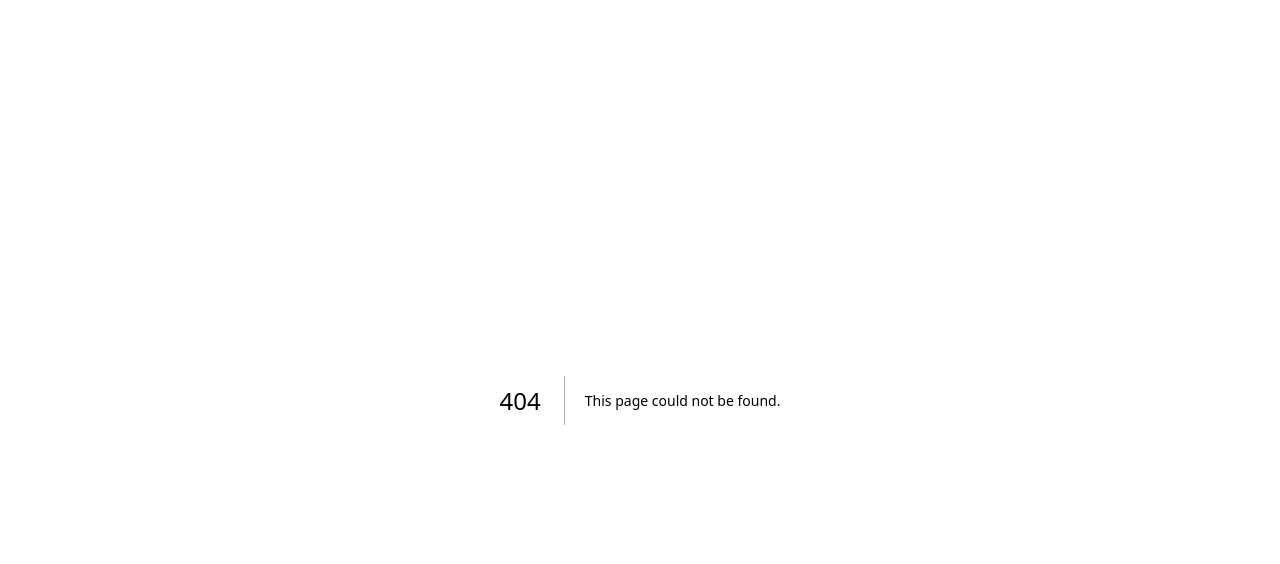
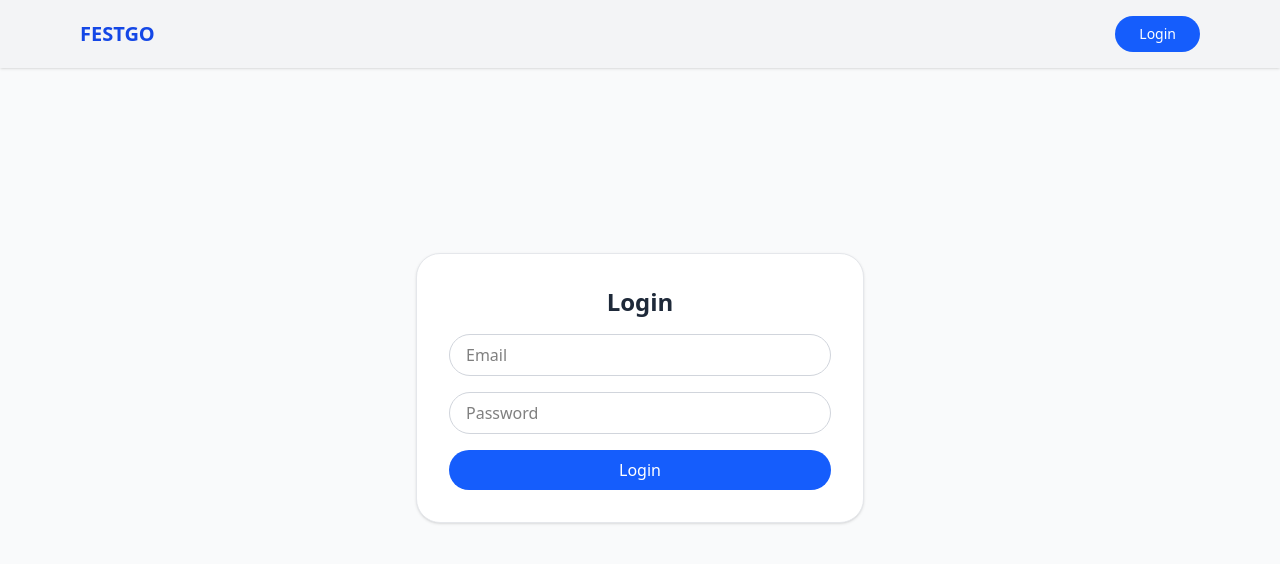
Before and after one commit to Bhargav00007/Festgo-Vendor-Dev, a Next.js app: page /login in a window 1280 px wide. Before the commit this address had no page. Shown: the top 564 px of the page. Built offline with nearby package versions, Linux system fonts and the light colour scheme.

Commit message:
Added Authentication and login page

```diff
--- /dev/null
+++ b/src/app/components/Navbar.tsx
@@ -0,0 +1,93 @@
+"use client";
+
+import { useEffect, useState } from "react";
+import { useRouter, usePathname } from "next/navigation";
+
+type UserInfo = {
+  email: string;
+  role: string;
+};
+
+function decodeJWT(token: string): UserInfo | null {
+  try {
+    const payload = JSON.parse(atob(token.split(".")[1]));
+    return {
+      email: payload.email,
+      role: payload.role,
+    };
+  } catch (error) {
+    console.error("Invalid token", error);
+    return null;
+  }
+}
+
+export default function Navbar() {
+  const router = useRouter();
+  const pathname = usePathname();
+  const [user, setUser] = useState<UserInfo | null>(null);
+
+  const updateUserFromToken = () => {
+    const token = localStorage.getItem("vendorToken");
+    if (token) {
+      const decoded = decodeJWT(token);
+      if (decoded) {
+        setUser(decoded);
+      } else {
+        setUser(null);
+      }
+    } else {
+      setUser(null);
+    }
+  };
+
+  useEffect(() => {
+    updateUserFromToken();
+  }, [pathname]); // Re-check user info on route change
+
+  useEffect(() => {
+    // Listen for login/logout in other tabs
+    const handleStorage = () => {
+      updateUserFromToken();
+    };
+    window.addEventListener("storage", handleStorage);
+    return () => window.removeEventListener("storage", handleStorage);
+  }, []);
+
+  const handleLogin = () => {
+    router.push("/login");
+  };
+
+  const handleLogout = () => {
+    localStorage.removeItem("vendorToken");
+    setUser(null);
+    router.push("/login");
+  };
+
+  return (
+    <nav className="sticky top-0 flex items-center justify-between px-6 lg:px-20 py-4 bg-gray-100 shadow-sm">
+      <div className="text-xl font-bold text-blue-700">FESTGO</div>
+      <div className="flex items-center gap-4">
+        {user ? (
+          <>
+            <div className="text-sm text-gray-600">
+              {user.email} • {user.role}
+            </div>
+            <button
+              onClick={handleLogout}
+              className="bg-red-600 hover:bg-red-700 text-white px-6 py-2 rounded-full text-sm cursor-pointer"
+            >
+              Logout
+            </button>
+          </>
+        ) : (
+          <button
+            onClick={handleLogin}
+            className="bg-blue-600 hover:bg-blue-700 text-white px-6 py-2 rounded-full text-sm cursor-pointer"
+          >
+            Login
+          </button>
+        )}
+      </div>
+    </nav>
+  );
+}
--- a/src/app/layout.tsx
+++ b/src/app/layout.tsx
@@ -1,6 +1,8 @@
 import type { Metadata } from "next";
 import { Geist, Geist_Mono } from "next/font/google";
 import "./globals.css";
+import Navbar from "./components/Navbar";
+import AuthRedirector from "../app/login/authRedirector"; // Adjust path if needed
 
 const geistSans = Geist({
   variable: "--font-geist-sans",
@@ -27,6 +29,13 @@ export default function RootLayout({
       <body
         className={`${geistSans.variable} ${geistMono.variable} antialiased`}
       >
+        {/* AuthRedirector ensures correct page routing */}
+        <AuthRedirector />
+
+        {/* Navbar shows login/logout and user info */}
+        <Navbar />
+
+        {/* Page Content */}
         {children}
       </body>
     </html>
--- /dev/null
+++ b/src/app/login/authRedirector.tsx
@@ -0,0 +1,24 @@
+"use client";
+
+import { useEffect } from "react";
+import { usePathname, useRouter } from "next/navigation";
+
+export default function AuthRedirector() {
+  const router = useRouter();
+  const pathname = usePathname();
+
+  useEffect(() => {
+    const token = localStorage.getItem("vendorToken");
+    const isLoginPage = pathname === "/login";
+
+    if (!token && !isLoginPage) {
+      router.push("/login");
+    }
+
+    if (token && isLoginPage) {
+      router.push("/vendorslist");
+    }
+  }, [pathname, router]);
+
+  return null;
+}
--- /dev/null
+++ b/src/app/login/page.tsx
@@ -0,0 +1,95 @@
+"use client";
+
+import { useState, useEffect } from "react";
+import { useRouter } from "next/navigation";
+
+export default function VendorLoginPage() {
+  const [email, setEmail] = useState("");
+  const [password, setPassword] = useState("");
+  const [error, setError] = useState("");
+  const [loading, setLoading] = useState(false);
+  const router = useRouter();
+
+  // If already logged in, redirect to /vendorslist
+  useEffect(() => {
+    const token = localStorage.getItem("vendorToken");
+    if (token) {
+      router.replace("/vendorslist");
+    }
+  }, [router]);
+
+  const handleLogin = async (e: React.FormEvent) => {
+    e.preventDefault();
+    setLoading(true);
+    setError("");
+
+    try {
+      const res = await fetch("https://server.festgo.in/api/login", {
+        method: "POST",
+        headers: { "Content-Type": "application/json" },
+        body: JSON.stringify({ email, password }),
+      });
+
+      const data = await res.json();
+
+      if (!res.ok || !data.jwtToken) {
+        throw new Error(
+          data?.message || "Invalid credentials or login failed."
+        );
+      }
+
+      // Save token and redirect
+      localStorage.setItem("vendorToken", data.jwtToken);
+      router.push("/vendorslist");
+    } catch (err) {
+      if (err instanceof Error) {
+        setError(err.message || "Something went wrong");
+      } else {
+        setError("Something went wrong");
+      }
+    }
+  };
+
+  return (
+    <div className="min-h-screen flex items-center justify-center bg-gray-50 px-4 -mt-20">
+      <form
+        onSubmit={handleLogin}
+        className="max-w-md w-full bg-white p-8 rounded-3xl shadow-sm space-y-4 border border-gray-200"
+      >
+        <h2 className="text-2xl font-bold text-center text-gray-800">Login</h2>
+
+        {error && (
+          <p className="text-red-600 text-sm text-center bg-red-50 p-2 rounded-lg">
+            {error}
+          </p>
+        )}
+
+        <input
+          type="email"
+          placeholder="Email"
+          required
+          value={email}
+          onChange={(e) => setEmail(e.target.value)}
+          className="w-full px-4 py-2 border border-gray-300 rounded-full focus:outline-none focus:ring"
+        />
+
+        <input
+          type="password"
+          placeholder="Password"
+          required
+          value={password}
+          onChange={(e) => setPassword(e.target.value)}
+          className="w-full px-4 py-2 border border-gray-300 rounded-full focus:outline-none focus:ring"
+        />
+
+        <button
+          type="submit"
+          disabled={loading}
+          className="w-full py-2 bg-blue-600 text-white rounded-full hover:bg-blue-700 transition cursor-pointer"
+        >
+          {loading ? "Logging in..." : "Login"}
+        </button>
+      </form>
+    </div>
+  );
+}
--- a/src/app/page.tsx
+++ b/src/app/page.tsx
@@ -1,5 +1,5 @@
 import React from "react";
-import VendorListPage from "../app/vendorsList/page";
+import VendorListPage from "./vendorslist/page";
 
 const page = () => {
   return (
--- a/src/app/vendorsList/[id]/page.tsx
+++ b/src/app/vendorsList/[id]/page.tsx
@@ -1,7 +1,7 @@
 "use client";
 
 import { useEffect, useState } from "react";
-import { useParams } from "next/navigation";
+import { useParams, useRouter } from "next/navigation";
 import Image from "next/image";
 import { BarLoader } from "react-spinners";
 
@@ -36,6 +36,7 @@ type Vendor = {
 
 export default function VendorPropertyPage() {
   const params = useParams();
+  const router = useRouter();
   const vendorId = params?.id as string;
 
   const [properties, setProperties] = useState<Property[]>([]);
@@ -45,11 +46,14 @@ export default function VendorPropertyPage() {
     null
   );
 
-  const token =
-    "eyJhbGciOiJIUzI1NiIsInR5cCI6IkpXVCJ9.eyJpZCI6IjM4NDc1MWEyLTI2ODEtNDVlMi1hMDkwLWQ4MzJkNjAyZmNhMSIsInJvbGUiOiJhZG1pbiIsImlhdCI6MTc1NDA2MzE4NywiZXhwIjoxNzU0NDk1MTg3fQ.giQIgUmoWO6QEp5Gd9yrtmdnOp8xnKPW8Xh12Mz19uc";
-
   useEffect(() => {
     const fetchData = async () => {
+      const token = localStorage.getItem("vendorToken");
+      if (!token) {
+        router.push("/login");
+        return;
+      }
+
       try {
         const vendorRes = await fetch(
           "https://server.festgo.in/api/admin/vendors",
@@ -57,6 +61,13 @@ export default function VendorPropertyPage() {
             headers: { Authorization: `Bearer ${token}` },
           }
         );
+
+        if (vendorRes.status === 401 || vendorRes.status === 403) {
+          localStorage.removeItem("vendorToken");
+          router.push("/login");
+          return;
+        }
+
         const vendorData = await vendorRes.json();
         const allVendors: Vendor[] = Array.isArray(vendorData)
           ? vendorData
@@ -73,6 +84,13 @@ export default function VendorPropertyPage() {
             },
           }
         );
+
+        if (propRes.status === 401 || propRes.status === 403) {
+          localStorage.removeItem("vendorToken");
+          router.push("/login");
+          return;
+        }
+
         const propData = await propRes.json();
         setProperties(propData?.properties || []);
       } catch (error) {
@@ -85,12 +103,15 @@ export default function VendorPropertyPage() {
     if (vendorId) {
       fetchData();
     }
-  }, [vendorId]);
+  }, [vendorId, router]);
 
   const togglePropertyStatus = async (
     propertyId: string,
     currentStatus: boolean
   ) => {
+    const token = localStorage.getItem("vendorToken");
+    if (!token) return;
+
     setUpdatingPropertyId(propertyId);
 
     const endpoint = currentStatus
@@ -145,6 +166,10 @@ export default function VendorPropertyPage() {
             width={60}
             height={60}
             className="rounded-full object-cover border"
+            onError={(e) => {
+              const target = e.target as HTMLImageElement;
+              target.src = "/profiles/default-user.jpg";
+            }}
           />
           <div className="flex flex-col sm:flex-row sm:justify-between sm:items-center w-full">
             <div>
--- a/src/app/vendorsList/page.tsx
+++ b/src/app/vendorsList/page.tsx
@@ -3,6 +3,7 @@
 import React, { useEffect, useState } from "react";
 import Link from "next/link";
 import Image from "next/image";
+import { useRouter } from "next/navigation";
 import { BarLoader } from "react-spinners";
 
 type Vendor = {
@@ -19,16 +20,19 @@ type Vendor = {
 export default function VendorListPage() {
   const [vendors, setVendors] = useState<Vendor[]>([]);
   const [loading, setLoading] = useState(true);
+  const router = useRouter();
 
-  const token =
-    "eyJhbGciOiJIUzI1NiIsInR5cCI6IkpXVCJ9.eyJpZCI6IjM4NDc1MWEyLTI2ODEtNDVlMi1hMDkwLWQ4MzJkNjAyZmNhMSIsInJvbGUiOiJhZG1pbiIsImlhdCI6MTc1NDA2MzE4NywiZXhwIjoxNzU0NDk1MTg3fQ.giQIgUmoWO6QEp5Gd9yrtmdnOp8xnKPW8Xh12Mz19uc";
-
-  useEffect(() => {
-    const fetchVendorsWithProperties = async () => {
+  const fetchVendorsWithProperties = async (token: string) => {
     try {
       const res = await fetch("https://server.festgo.in/api/admin/vendors", {
         headers: { Authorization: `Bearer ${token}` },
       });
+
+      if (res.status === 401 || res.status === 403) {
+        localStorage.removeItem("vendorToken");
+        router.push("/login");
+        return;
+      }
 
       const data = await res.json();
       const vendorList: Vendor[] = Array.isArray(data)
@@ -69,8 +73,15 @@ export default function VendorListPage() {
     }
   };
 
-    fetchVendorsWithProperties();
-  }, []);
+  useEffect(() => {
+    const token = localStorage.getItem("vendorToken");
+    if (!token) {
+      router.push("/login");
+      return;
+    }
+
+    fetchVendorsWithProperties(token);
+  }, [router]);
 
   if (loading)
     return (
@@ -80,7 +91,7 @@ export default function VendorListPage() {
     );
 
   return (
-    <div className="max-w-7xl mx-auto px-4 py-8">
+    <div className="max-w-7xl mx-auto px-4 py-8 lg:mt-10">
       <div className="border border-gray-300 rounded-2xl bg-white p-6">
         <h1 className="text-3xl font-bold text-gray-800 mb-6">Vendors</h1>
 
@@ -95,14 +106,18 @@ export default function VendorListPage() {
 
               return (
                 <React.Fragment key={vendor.id}>
-                  <Link href={`/vendorsList/${vendor.id}`}>
-                    <div className="flex items-center gap-4 p-4 hover:bg-gray-50 transition-all cursor-pointer">
+                  <Link href={`/vendorslist/${vendor.id}`}>
+                    <div className="flex items-center gap-4 p-4 hover:bg-gray-50 transition-all rounded-xl cursor-pointer">
                       <Image
                         src={profileSrc}
                         alt="User Profile"
                         width={50}
                         height={50}
                         className="rounded-full border object-cover"
+                        onError={(e) => {
+                          const target = e.target as HTMLImageElement;
+                          target.src = "/profiles/default-user.jpg";
+                        }}
                       />
                       <div className="flex flex-col sm:flex-row sm:items-center sm:justify-between w-full">
                         <div>
```
Lines whose indentation alone changed are shown as unchanged.
